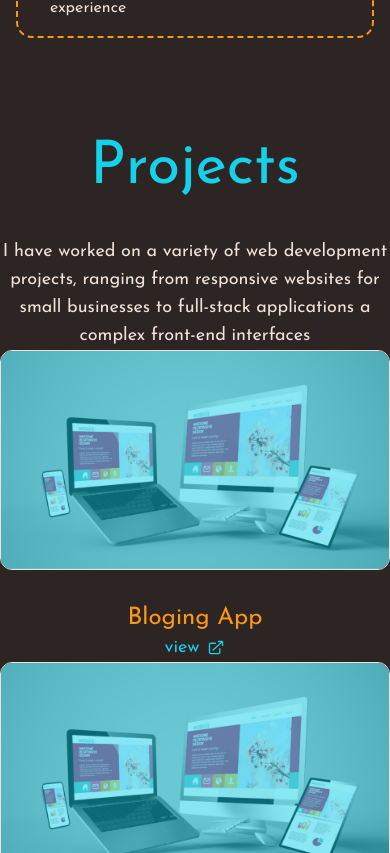
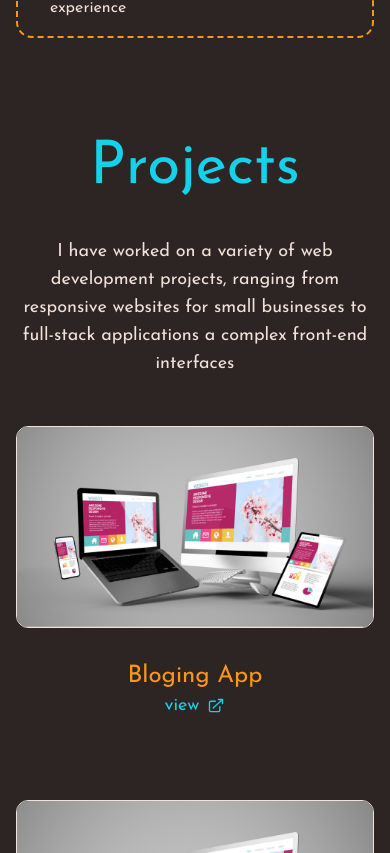
Before and after one commit to anus26/portfolio, a React (Vite) app in the folder anus portfolio/: page / in a window 390 px wide. Shown: the part 4991-5844 px from the top of the page. Built offline with nearby package versions, Linux system fonts and the light colour scheme.

Commit message:
modified

```diff
--- a/anus portfolio/src/Components/projectsection/ProjectMain.jsx
+++ b/anus portfolio/src/Components/projectsection/ProjectMain.jsx
@@ -33,13 +33,11 @@
 
 const ProjectMain = () => {
   return (
-    <div>
+    <div id='projects' className='  max-w-[1200px] mx-auto px-4'>
      <ProjectText/>
-   <div>
+   <div className='flex flex-col gap-20 max-w-[900px] mx-auto mt-12'>
     {projects.map((item,index)=>{
-        return <SingleProject key={index} name={item.name} yerar={item.year} aling={item.align} image={item.image
-
-        } link={item.link}/>
+        return <SingleProject key={index} name={item.name} yerar={item.year} aling={item.align} image={item.image}/>
     })}
    </div>
     </div>
--- a/anus portfolio/src/Components/projectsection/SingleProject.jsx
+++ b/anus portfolio/src/Components/projectsection/SingleProject.jsx
@@ -2,15 +2,26 @@
 import { HiMiniArrowTopRightOnSquare } from "react-icons/hi2";
 const SingleProject = ({name,year,align ,image,link}) => {
   return (
-    <div className={`flex w-full sm:flex-col-reverse items-center gap-8 ${align==='left '? 'md:flex-row':'md:flex-row-reverse'} justify-end`}>
+    <div    className={`flex w-full sm:flex-col-reverse items-center gap-8 ${
+      align === "left" ? "md:flex-row" : "md:flex-row-reverse"
+    } justify-end sm:flex-col`}>
         <div>
-        <h2 className='md:text-3xl sm:text-2xl text-orange'>{name}</h2>
-        <h2 className={`text-xl font-thin text-white font-special sm:text-center ${align === 'left'? 'md:text-right':'md:text-left'}`}>{year}</h2>
-        <a href={link} className={`text-lg flex gap-2 items-center text-cyan hover:text-orange transition-all duration-500 cursor-pointer sm:justify-center ${align ==='left'? 'md:justify-self-end':'md:justify-self-start'}`}>view <HiMiniArrowTopRightOnSquare /></a>
+        <h2 className="md:text-3xl sm:text-2xl text-orange ">{name}</h2>
+        <h2
+          className={`text-xl font-thin text-white font-special sm:text-center ${
+            align === "left" ? "md:text-right" : "md:text-left"
+          }`}
+        >{year}</h2>
+                <a
+          href={link}
+          className={`text-lg flex gap-2 items-center text-cyan hover:text-orange transition-all duration-500 cursor-pointer sm:justify-self-center ${
+            align === "left" ? "md:justify-self-end" : "md:justify-self-start"
+          }`}
+        >view <HiMiniArrowTopRightOnSquare /></a>
 
         </div>
-        <div className='max-h-[220px] max-w-[440px] rounded-xl overflow-hidden  hover:scal-110 transform transition-all duration-500 relative border border-white'>
-            <div className='w-full h-full bg-cyan opacity-50 absolute top-20PX'>
+        <div className="max-h-[220px] max-w-[400px] rounded-xl overflow-hidden hover:scale-110 transform transition-all duration-500 ralative border border-white">
+        <div className="w-full h-full bg-cyan opacity-50 absolute top-0 left-0 hover:opacity-0 transition-all duration-500 md:block sm:hidden">
             </div>
                 <img src={image} alt="project image"  className='w-full h-full'/>
         </div>
```
